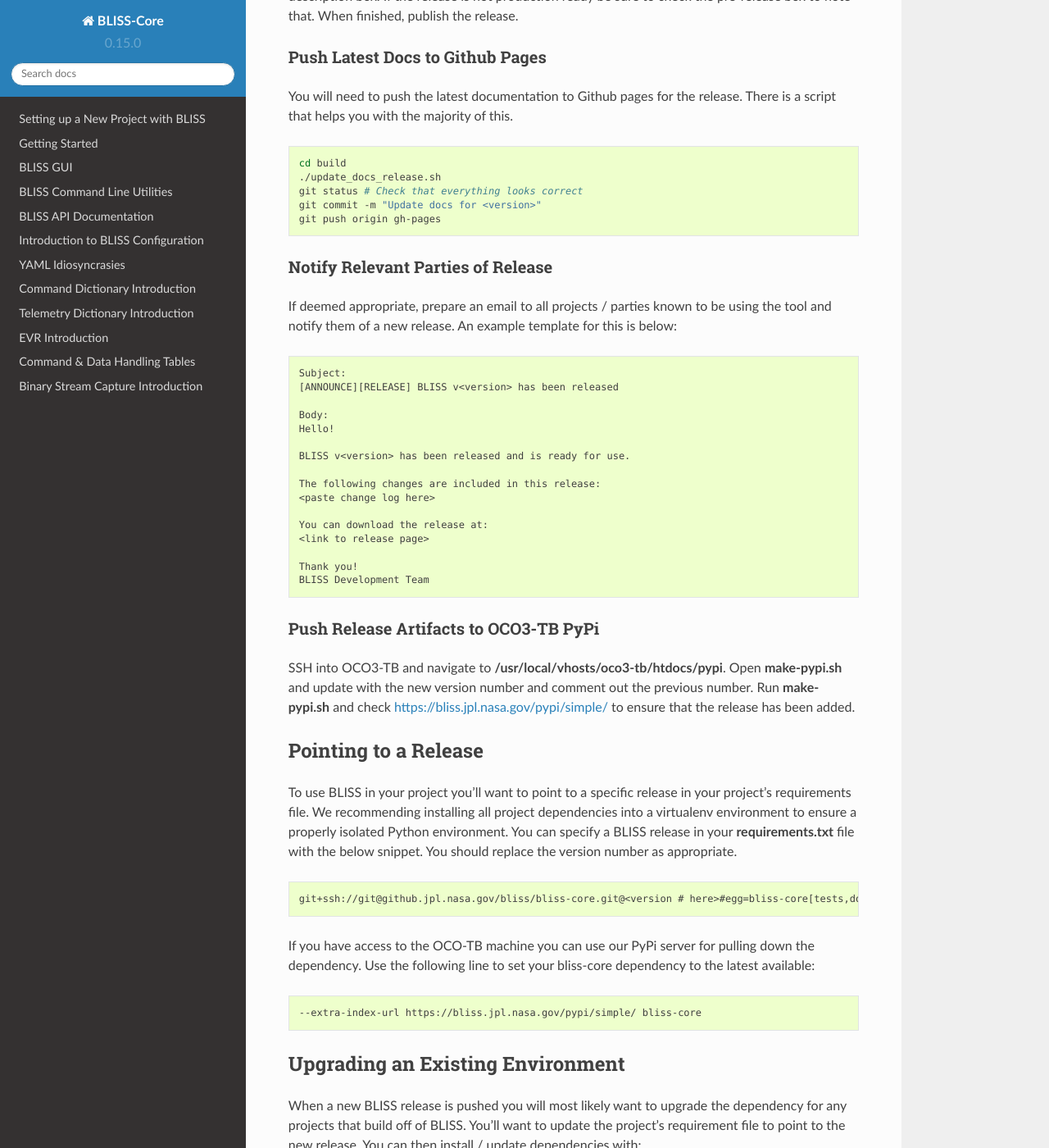
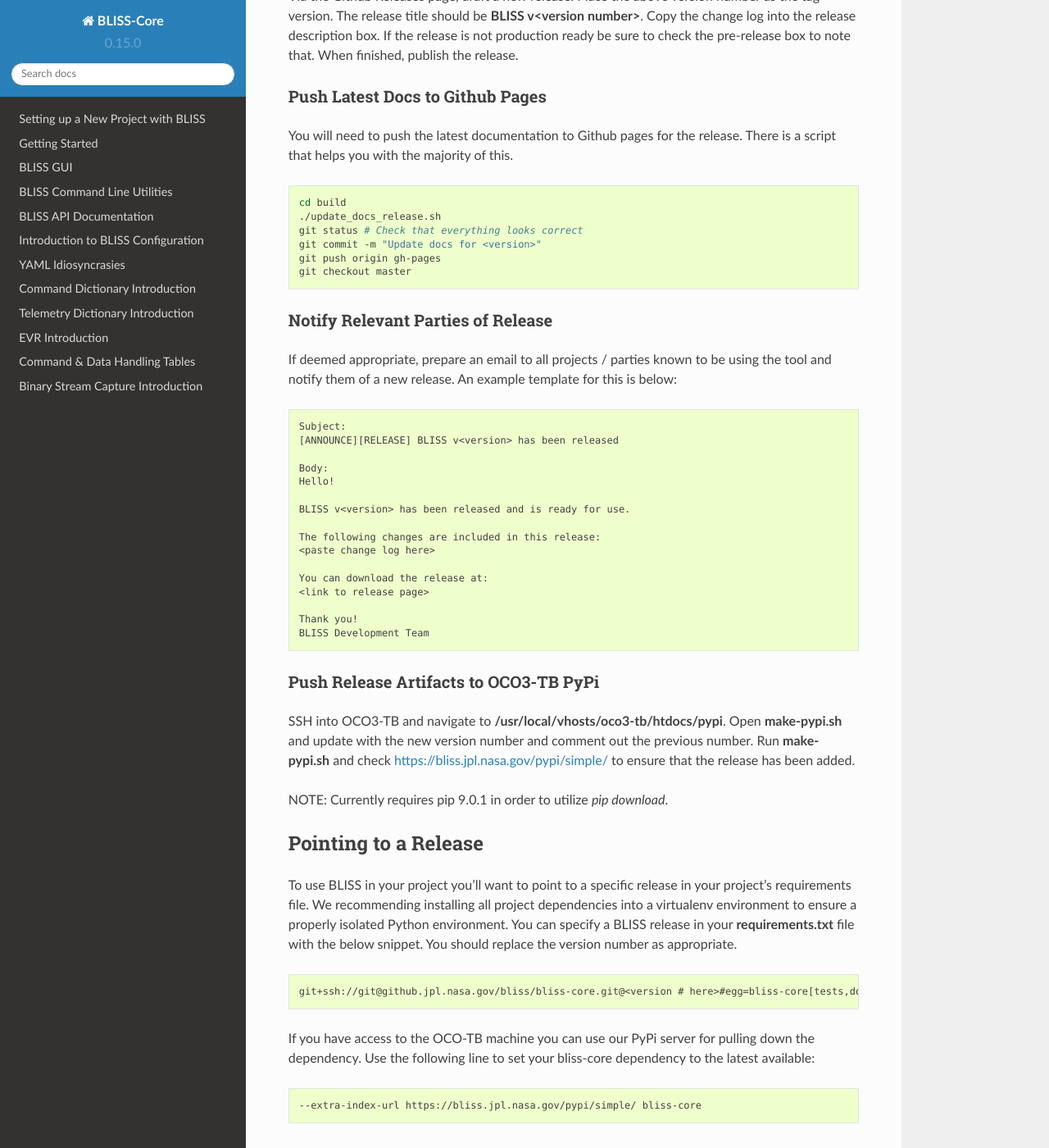
Before and after one commit to NASA-AMMOS/AIT-Core, a Sphinx documentation site: the page built from doc/source/developer_info.rst, in a window 1280 px wide and 1400 px high, scrolled down 849 px. Shown: the whole window at 82% size. Built offline with Sphinx 7.4.7 and the Read the Docs theme 2.0.0, drawn with Linux system fonts in a browser that asks for light colours; some of the changed text lies outside the part shown.

Commit message:
updates to developer docs even though they will be changed per bliss/bliss-gui#65

```diff
--- a/doc/source/developer_info.rst
+++ b/doc/source/developer_info.rst
@@ -38,6 +40,7 @@
    git status # Check that everything looks correct
    git commit -m "Update docs for <version>"
    git push origin gh-pages
+   git checkout master
 
 Notify Relevant Parties of Release
 ^^^^^^^^^^^^^^^^^^^^^^^^^^^^^^^^^^
@@ -68,6 +71,7 @@
 
 SSH into OCO3-TB and navigate to **/usr/local/vhosts/oco3-tb/htdocs/pypi**. Open **make-pypi.sh** and update with the new version number and comment out the previous number. Run **make-pypi.sh** and check https://bliss.jpl.nasa.gov/pypi/simple/ to ensure that the release has been added.
 
+NOTE: Currently requires pip 9.0.1 in order to utilize `pip download`.
 
 Pointing to a Release
 ---------------------
```
Also changed, not shown: other parts of doc/source/developer_info.rst (+2 -0 lines).
